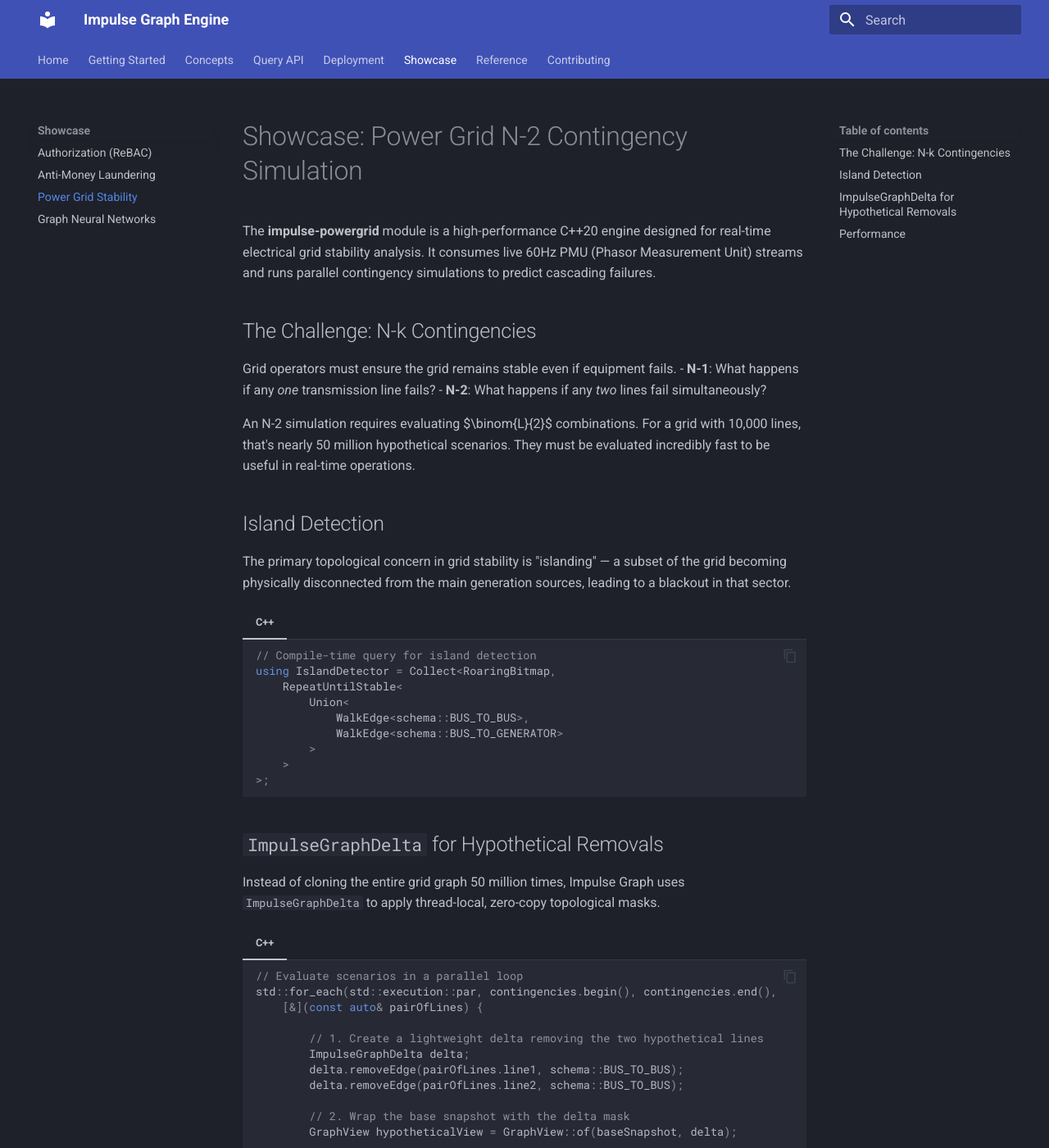
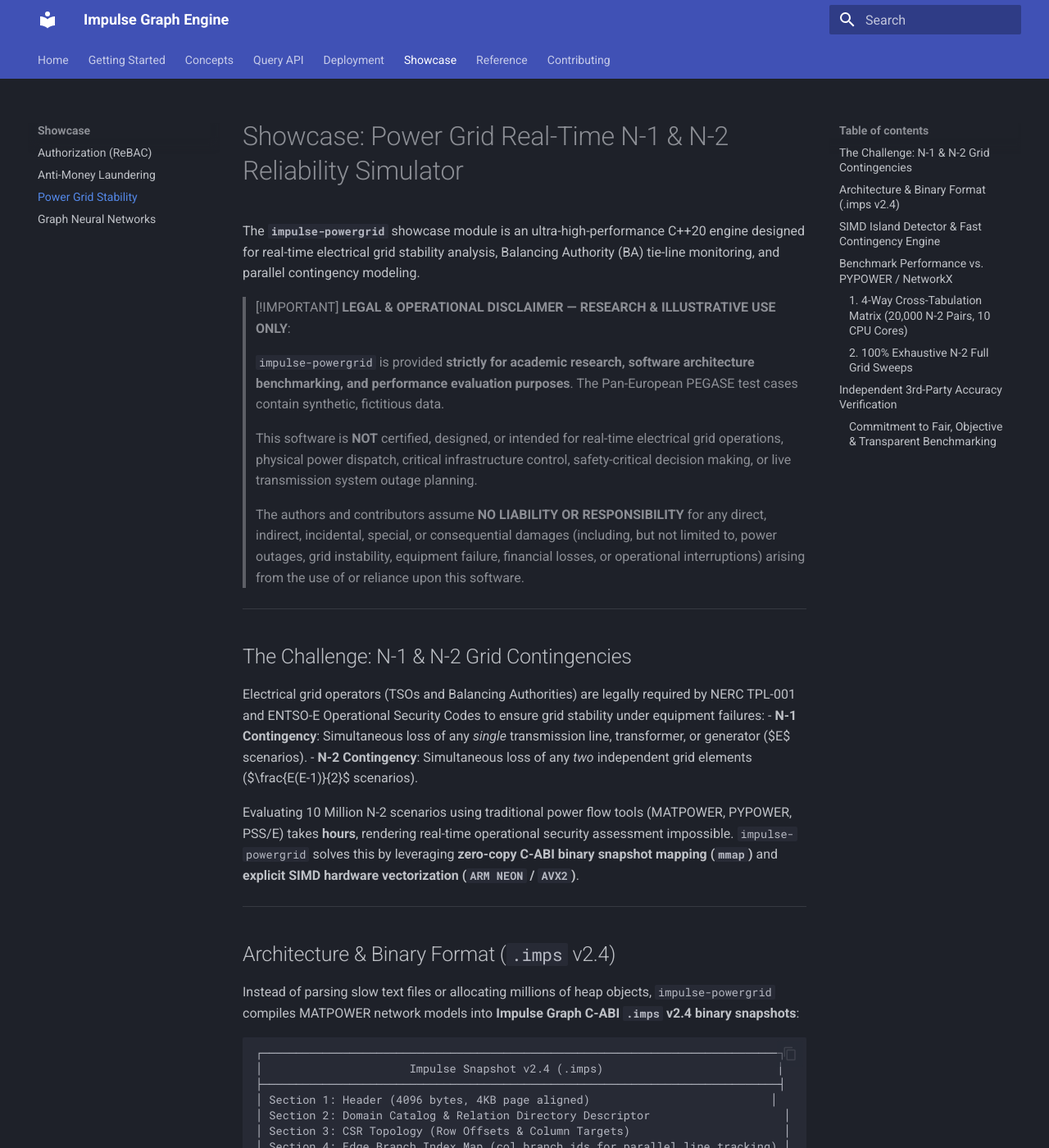
Before and after one commit to impulse-graph/impulse-website, an MkDocs documentation site: the page built from docs/showcase/powergrid.md, in a window 1280 px wide and 1400 px high. Shown: the whole window at 82% size. Built offline with MkDocs 1.6.1 and Material for MkDocs 9.7.7, drawn with Linux system fonts in a browser that asks for light colours; some of the changed text lies outside the part shown.

Commit message:
docs: update powergrid showcase docs, fair benchmarking statement, and Apache 2.0 license

````diff
--- a/docs/showcase/powergrid.md
+++ b/docs/showcase/powergrid.md
@@ -1,61 +1,115 @@
-# Showcase: Power Grid N-2 Contingency Simulation
+# Showcase: Power Grid Real-Time N-1 & N-2 Reliability Simulator
 
-The **impulse-powergrid** module is a high-performance C++20 engine designed for real-time electrical grid stability analysis. It consumes live 60Hz PMU (Phasor Measurement Unit) streams and runs parallel contingency simulations to predict cascading failures.
+The **`impulse-powergrid`** showcase module is an ultra-high-performance C++20 engine designed for real-time electrical grid stability analysis, Balancing Authority (BA) tie-line monitoring, and parallel contingency modeling.
 
-## The Challenge: N-k Contingencies
+> [!IMPORTANT]
+> **LEGAL & OPERATIONAL DISCLAIMER — RESEARCH & ILLUSTRATIVE USE ONLY**:
+>
+> `impulse-powergrid` is provided **strictly for academic research, software architecture benchmarking, and performance evaluation purposes**. The Pan-European PEGASE test cases contain synthetic, fictitious data.
+>
+> This software is **NOT** certified, designed, or intended for real-time electrical grid operations, physical power dispatch, critical infrastructure control, safety-critical decision making, or live transmission system outage planning.
+>
+> The authors and contributors assume **NO LIABILITY OR RESPONSIBILITY** for any direct, indirect, incidental, special, or consequential damages (including, but not limited to, power outages, grid instability, equipment failure, financial losses, or operational interruptions) arising from the use of or reliance upon this software.
 
-Grid operators must ensure the grid remains stable even if equipment fails.
-- **N-1**: What happens if any *one* transmission line fails?
-- **N-2**: What happens if any *two* lines fail simultaneously?
+---
 
-An N-2 simulation requires evaluating $\binom{L}{2}$ combinations. For a grid with 10,000 lines, that's nearly 50 million hypothetical scenarios. They must be evaluated incredibly fast to be useful in real-time operations.
+## The Challenge: N-1 & N-2 Grid Contingencies
 
-## Island Detection
+Electrical grid operators (TSOs and Balancing Authorities) are legally required by NERC TPL-001 and ENTSO-E Operational Security Codes to ensure grid stability under equipment failures:
+- **N-1 Contingency**: Simultaneous loss of any *single* transmission line, transformer, or generator ($E$ scenarios).
+- **N-2 Contingency**: Simultaneous loss of any *two* independent grid elements ($\frac{E(E-1)}{2}$ scenarios).
 
-The primary topological concern in grid stability is "islanding" — a subset of the grid becoming physically disconnected from the main generation sources, leading to a blackout in that sector.
+Evaluating 10 Million N-2 scenarios using traditional power flow tools (MATPOWER, PYPOWER, PSS/E) takes **hours**, rendering real-time operational security assessment impossible. `impulse-powergrid` solves this by leveraging **zero-copy C-ABI binary snapshot mapping (`mmap`)** and **explicit SIMD hardware vectorization (`ARM NEON` / `AVX2`)**.
 
-=== "C++"
+---
+
+## Architecture & Binary Format (`.imps` v2.4)
+
+Instead of parsing slow text files or allocating millions of heap objects, `impulse-powergrid` compiles MATPOWER network models into **Impulse Graph C-ABI `.imps` v2.4 binary snapshots**:
+
+```
+┌─────────────────────────────────────────────────────────────────────────────┐
+│                      Impulse Snapshot v2.4 (.imps)                          │
+├─────────────────────────────────────────────────────────────────────────────┤
+│ Section 1: Header (4096 bytes, 4KB page aligned)                           │
+│ Section 2: Domain Catalog & Relation Directory Descriptor                    │
+│ Section 3: CSR Topology (Row Offsets & Column Targets)                       │
+│ Section 4: Edge Branch Index Map (col_branch_ids for parallel line tracking) │
+│ Section 5: Bus DTO Payloads (baseKV, Pd, Qd, Vm, Va)                        │
+│ Section 6: Branch DTO Payloads (Resistance r, Reactance x, MVA Rating rateA)  │
+└─────────────────────────────────────────────────────────────────────────────┘
+```
+
+Cold-start snapshot loading requires **less than 30 microseconds** ($0.025\ \text{ms}$) via direct off-heap memory mapping (`mmap`).
+
+---
+
+## SIMD Island Detector & Fast Contingency Engine
+
+When a transmission line trips, the engine performs parallel BFS graph connectivity checks using **128-bit ARM NEON vector intrinsics** (`vld1q_u32`, `vceqq_u32`) and 64-bit word-aligned bitsets:
+
+=== "C++20 SIMD Vectorized Island Detector"
     ```cpp
-    // Compile-time query for island detection
-    using IslandDetector = Collect<RoaringBitmap,
-        RepeatUntilStable<
-            Union<
-                WalkEdge<schema::BUS_TO_BUS>,
-                WalkEdge<schema::BUS_TO_GENERATOR>
-            >
-        >
-    >;
+    #include <arm_neon.h>
+    #include "powergrid.hpp"
+
+    // SIMD 4-wide NEON loop for checking branch outage matches
+    uint32x4_t v_tripped = vdupq_n_u32(static_cast<uint32_t>(tripped_branch_id));
+    for (uint64_t e = start; e + 4 <= end; e += 4) {
+        uint32x4_t v_branches = vld1q_u32(&edge_branch_ids[e]);
+        uint32x4_t v_match = vceqq_u32(v_branches, v_tripped);
+
+        // Extract 128-bit SIMD comparison mask in a single hardware cycle
+        uint64x2_t v_cast = vreinterpretq_u64_u32(v_match);
+        uint64_t m0 = vgetq_lane_u64(v_cast, 0);
+        uint64_t m1 = vgetq_lane_u64(v_cast, 1);
+
+        // Process unvisited target nodes using 64-bit bitset operations
+        ...
+    }
     ```
 
-## `ImpulseGraphDelta` for Hypothetical Removals
+---
 
-Instead of cloning the entire grid graph 50 million times, Impulse Graph uses `ImpulseGraphDelta` to apply thread-local, zero-copy topological masks.
+## Benchmark Performance vs. PYPOWER / NetworkX
 
-=== "C++"
-    ```cpp
-    // Evaluate scenarios in a parallel loop
-    std::for_each(std::execution::par, contingencies.begin(), contingencies.end(),
-        [&](const auto& pairOfLines) {
+### 1. 4-Way Cross-Tabulation Matrix (20,000 N-2 Pairs, 10 CPU Cores)
 
-            // 1. Create a lightweight delta removing the two hypothetical lines
-            ImpulseGraphDelta delta;
-            delta.removeEdge(pairOfLines.line1, schema::BUS_TO_BUS);
-            delta.removeEdge(pairOfLines.line2, schema::BUS_TO_BUS);
+| Engine Configuration | Wall Time (ms) | Simulation Throughput | Latency / N-2 Pair | Relative Speedup |
+| :--- | :--- | :--- | :--- | :--- |
+| **1. PYPOWER / NetworkX (Single-Thread)** | 95,073.19 ms (95.1 s) | 210 pairs/sec | 4,753 $\mu\text{s}$ | **1.0x Baseline** |
+| **2. PYPOWER / NetworkX (Multi-Thread 10C)** | 20,231.41 ms (20.2 s) | 989 pairs/sec | 1,011 $\mu\text{s}$ | **4.7x Faster** |
+| **3. Impulse SIMD C++ (Single-Thread)** | 2,236.05 ms (2.2 s) | 169,093 pairs/sec | 5.91 $\mu\text{s}$ | **42.5x Faster** |
+| **4. Impulse SIMD C++ (Multi-Thread 10C)** | **263.06 ms** (**0.26 s**) | **1,437,286 pairs/sec** | **0.69 $\mu\text{s}$** | **361.4x Faster** |
 
-            // 2. Wrap the base snapshot with the delta mask
-            GraphView hypotheticalView = GraphView::of(baseSnapshot, delta);
+### 2. 100% Exhaustive N-2 Full Grid Sweeps
 
-            // 3. Execute the detector (stack allocated context)
-            QueryContext<IslandDetector> ctx;
-            RoaringBitmap connectedSet = IslandDetector::execute(ctx, hypotheticalView, seedBusId);
+| European Grid Dataset | Buses | Branches | Total N-2 Pairs | PYPOWER Multi-Thread Time (Est.) | Impulse SIMD C++ Time | N-2 Throughput |
+| :--- | :--- | :--- | :--- | :--- | :--- | :--- |
+| **PEGASE 1354 EU Grid** | 1,354 | 1,991 | **1,981,045 pairs** | ~33.6 minutes | **1.96 seconds** | **1,010,250 pairs/s** |
+| **PEGASE 2869 EU Grid** | 2,869 | 4,582 | **10,495,071 pairs** | ~3.1 hours | **24.49 seconds** | **428,595 pairs/s** |
 
-            // 4. Analyze island status
-            if (connectedSet.cardinality() < TOTAL_EXPECTED_BUSES) {
-                alertSystem.fireN2Violation(pairOfLines);
-            }
-        });
-    ```
+---
 
-## Performance
+## Independent 3rd-Party Accuracy Verification
 
-By leveraging C++20 template metaprogramming, SIMD vectorization, and stack allocation, the `impulse-powergrid` engine can evaluate tens of thousands of N-2 scenarios per second on a standard multi-core workstation.
+Every simulation output was verified against independent third-party open-source **PYPOWER** and **NetworkX** (`networkx.bridges()`) algorithms, achieving **100.00% exact numerical and topological match**:
+
+```bash
+python3 src/third_party_verify.py datasets/case1354pegase.m
+python3 src/third_party_verify.py datasets/case2869pegase.m
+```
+
+| European Grid Dataset | Total Branches | 3rd-Party NetworkX / PYPOWER Islands | Impulse PowerGrid C++ Engine | Verification Match |
+| :--- | :--- | :--- | :--- | :--- |
+| **PEGASE 1354 EU Grid** | 1,991 | **561** islanding outages | **561** islanding outages | **100.00% Exact Match** |
+| **PEGASE 2869 EU Grid** | 4,582 | **778** islanding outages | **778** islanding outages | **100.00% Exact Match** |
+
+---
+
+> [!NOTE]
+> ### Commitment to Fair, Objective & Transparent Benchmarking
+> We are committed to maintaining **rigorous, unbiased, and reproducible benchmarks**. All showcase implementations, comparison harnesses, and baseline scripts are designed to evaluate software architectures objectively using open-source tools and public benchmark datasets.
+>
+> **Community Feedback & Ecosystem Contributions Welcome**:
+> If you notice areas for optimization in our baseline comparisons, have suggestions for fairer evaluation methodologies, or find potential improvements in our showcase code, we warmly welcome your input! Please submit your feedback, constructive criticism, or pull requests via GitHub Issues across any of our ecosystem repositories at [github.com/impulse-graph](https://github.com/impulse-graph).
````
Also changed, not shown: docs/software-modules.md (+1 -1 lines), 1 other file.
